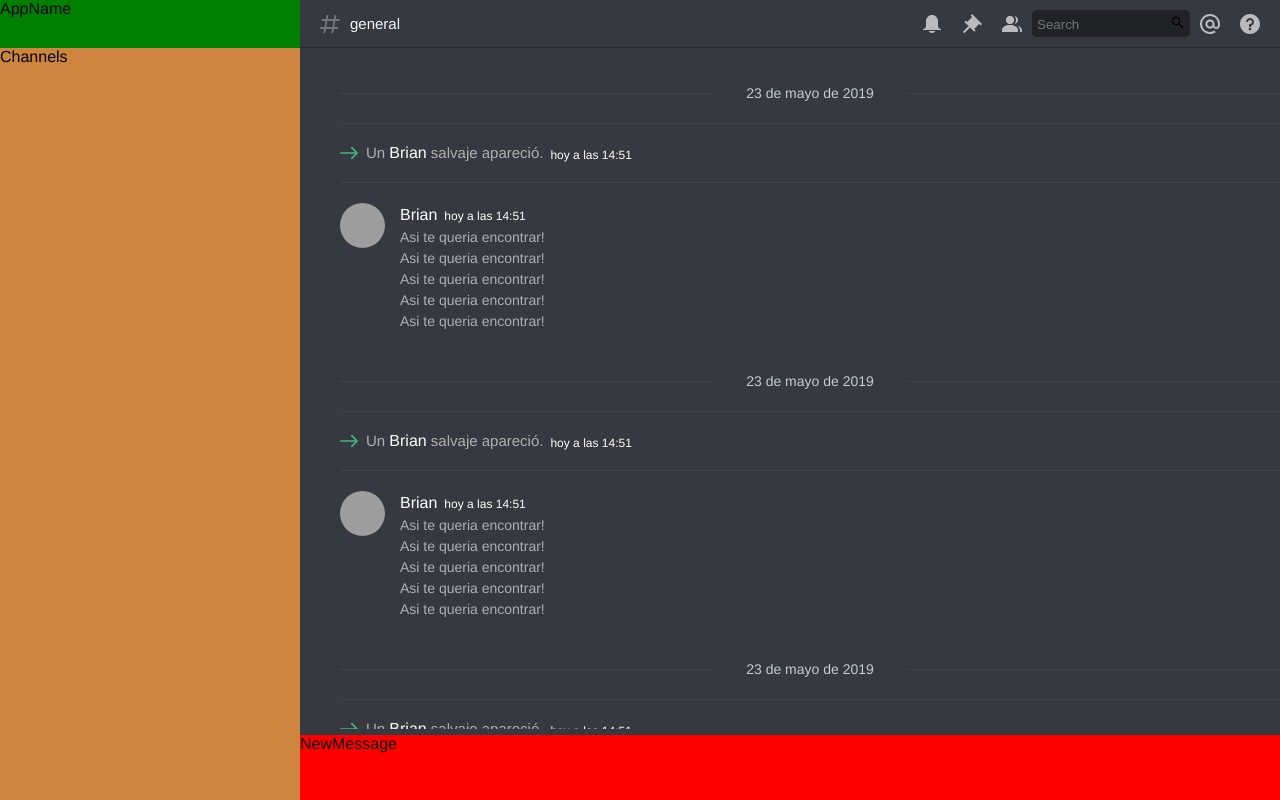
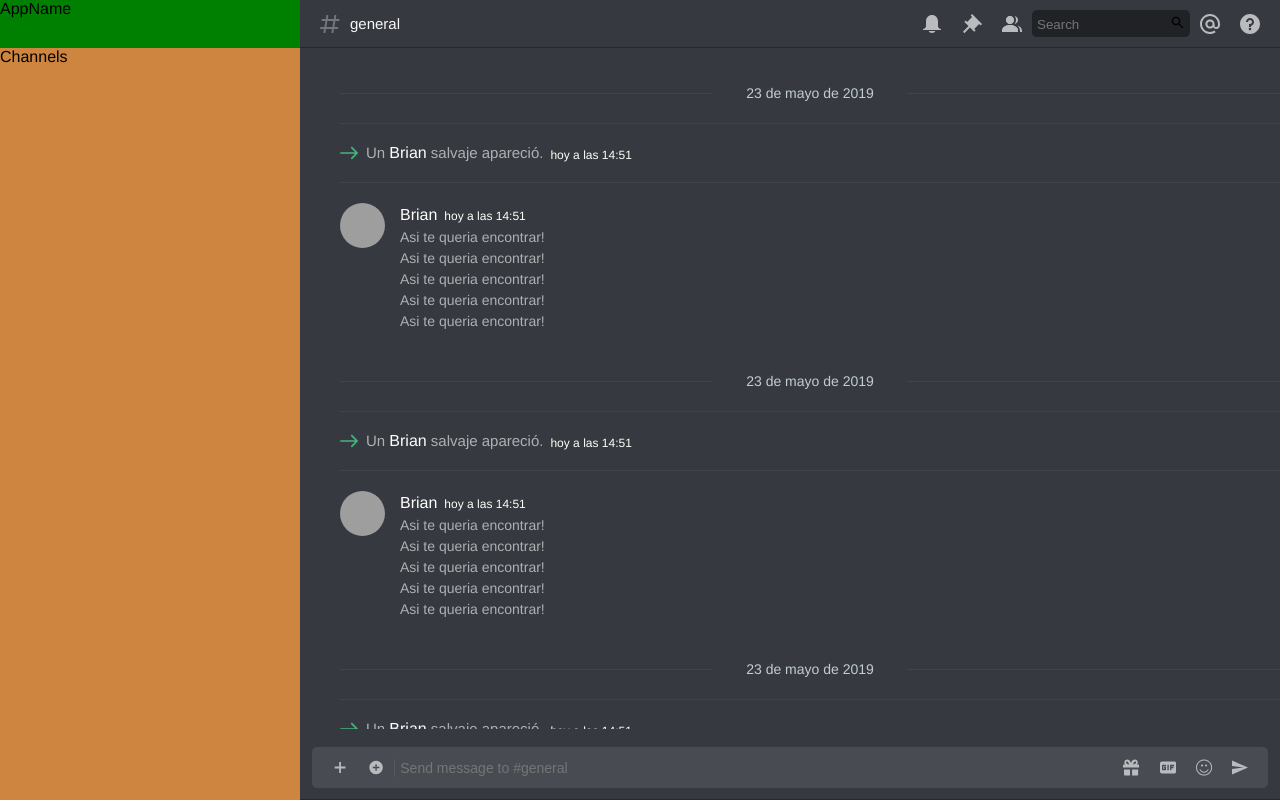
Before and after one commit to Gatts1/react-discord-clone, a React (Create React App) app in the folder client/: page / in a window 1280 px wide. Built offline with nearby package versions, Linux system fonts and the light colour scheme; grey boxes are pictures that could not be loaded.

Commit message:
Feature/new message component (#25)
* Add NewMessage component with styles

* Delete unnecesary lines

```diff
--- /dev/null
+++ b/client/src/MessageInput.js
@@ -0,0 +1,53 @@
+import React from "react";
+import { css } from "emotion";
+import WriteMessage from "./WriteMessage";
+
+const container = css`
+  display: flex;
+  flex-direction: row;
+  align-items: center;
+  border-radius: 5px;
+  background-color: rgba(114, 118, 125, 0.3);
+  margin: 2px;
+  padding: 10px;
+`;
+
+const svgs = css`
+  width: 21px;
+  height: 21px;
+  fill: #b9bbbe;
+  margin: 0 10px;
+  &:hover {
+    cursor: pointer;
+    fill: #fff;
+    transform: scale(1.2);
+  }
+`;
+
+function MessageInput() {
+  return (
+    <div className={container}>
+      <svg id="btnPlus" className={svgs}>
+        <use xlinkHref="#plus" />
+      </svg>
+      <svg id="btnPlusCircle" className={svgs}>
+        <use xlinkHref="#plus-circle" />
+      </svg>
+      <WriteMessage />
+      <svg id="btnGift" className={svgs}>
+        <use xlinkHref="#gift" />
+      </svg>
+      <svg id="btnGif" className={svgs}>
+        <use xlinkHref="#gif" />
+      </svg>
+      <svg id="btnSmile" className={svgs}>
+        <use xlinkHref="#smile" />
+      </svg>
+      <svg id="btnSend" className={svgs}>
+        <use xlinkHref="#send" />
+      </svg>
+    </div>
+  );
+}
+
+export default MessageInput;
--- a/client/src/NewMessage.js
+++ b/client/src/NewMessage.js
@@ -1,15 +1,18 @@
 import React from "react";
 import { css } from "emotion";
 
-const className = css`
-  grid-area: new-message;
-  background-color: red;
+import MessageInput from "./MessageInput";
+
+const container = css`
+  padding: 10px;
+  border-bottom: 1px solid rgba(0, 0, 0, 0.3);
+  background-color: #36393f;
 `;
 
 function NewMessage() {
   return (
-    <section className={className}>
-      <div>NewMessage</div>
+    <section className={container}>
+      <MessageInput />
     </section>
   );
 }
--- /dev/null
+++ b/client/src/WriteMessage.js
@@ -0,0 +1,42 @@
+import React from "react";
+import { css } from "emotion";
+
+const writeMessage = css`
+  display: flex;
+  width: 100%;
+`;
+
+const writeMessageInputText = css`
+  width: 100%;
+  padding-left: 5px;
+  border: none;
+  font-size: 14px;
+  color: #f6f6f7;
+  border-left: 1px solid #55585d;
+  background-color: rgb(72, 75, 81);
+`;
+
+const hiddenSubmit = css`
+  display: none;
+`;
+
+function WriteMessage() {
+  return (
+    <div className={writeMessage}>
+      <form action="" id="sendMessageForm">
+        <label for="txtMessage" aria-label="Recieve message" />
+        <input
+          className={writeMessageInputText}
+          type="text"
+          id="txtMessage"
+          placeholder="Send message to #general"
+          autocomplete="off"
+        />
+        <br />
+        <input type="submit" value="Send" class={hiddenSubmit} />
+      </form>
+    </div>
+  );
+}
+
+export default WriteMessage;
```
